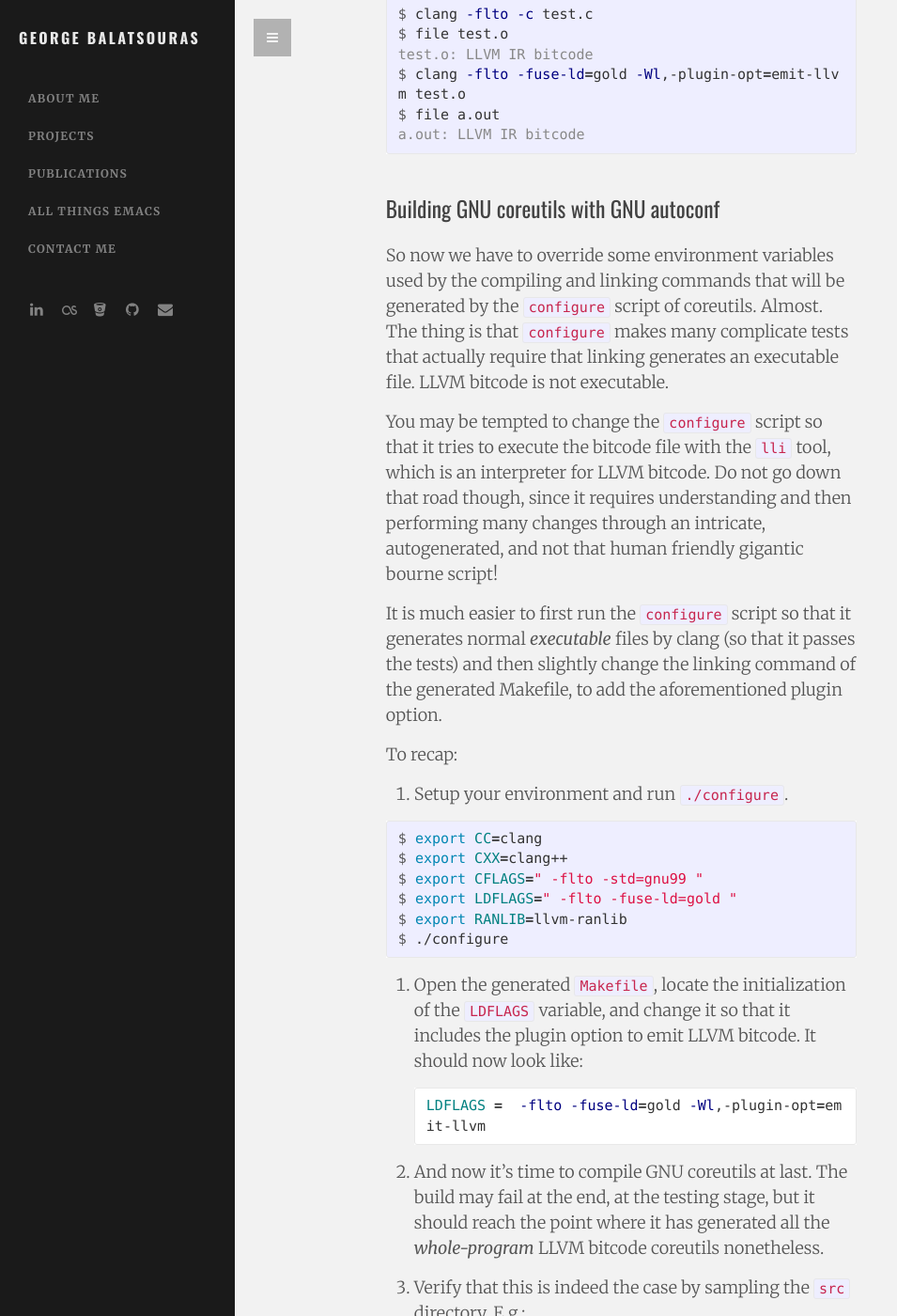
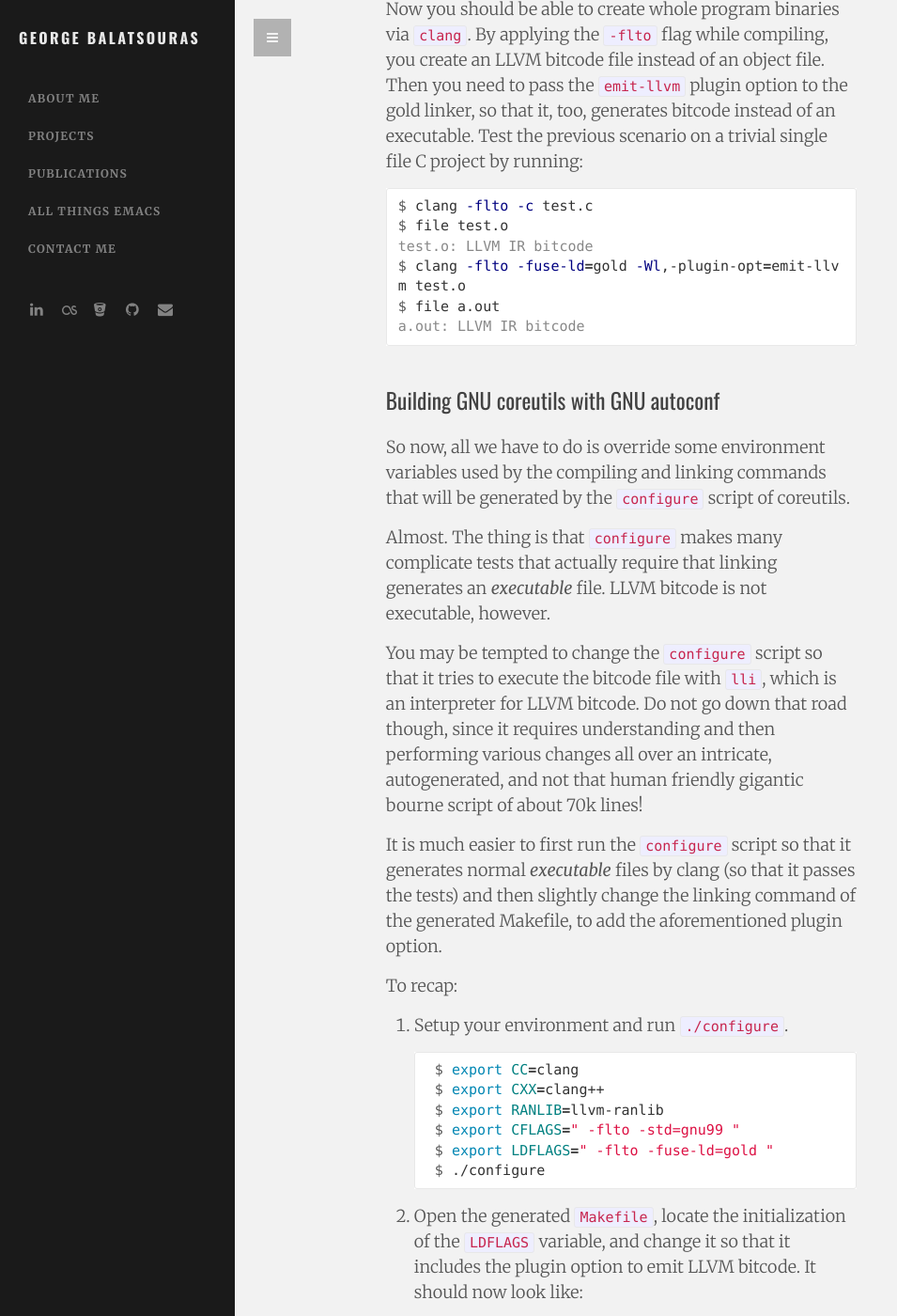
Before and after one commit to gbalats/gbalats.github.io, a Jekyll site: the page built from _posts/2015-12-10-building-coreutils-with-llvm.md, in a window 1280 px wide and 1400 px high, scrolled down 1497 px. Shown: the whole window at 94% size, without its empty margins (0-955 px from the left). Built offline with Jekyll 4.4.1, drawn with Linux system fonts in a browser that asks for light colours; Markdown is read by kramdown in place of the engine named in the settings; some of the changed text lies outside the part shown.

Commit message:
Various changes all over

```diff
--- a/Gemfile
+++ b/Gemfile
@@ -1,2 +1,3 @@
 source 'https://rubygems.org'
 gem 'github-pages'
+gem 'redcarpet'
--- a/_config.yml
+++ b/_config.yml
@@ -10,8 +10,9 @@
 lastfm_username: gbalats
 
 # Build settings
-markdown: kramdown
-
+markdown: redcarpet
+redcarpet:
+    extensions: ["smart", "tables", "no_intra_emphasis", "with_toc_data"]
 
 # Sass settings
 sass:
--- a/_posts/2015-12-10-building-coreutils-with-llvm.md
+++ b/_posts/2015-12-10-building-coreutils-with-llvm.md
@@ -1,5 +1,5 @@
 ---
-title: Compiling GNU Coreutils to LLVM Bitcode
+title: Compiling autotooled projects to LLVM Bitcode
 layout: post
 width:
   - col-xs-12
@@ -25,37 +25,48 @@
 
 <!-- ## Generating LLVM bitcode for the GNU coreutils ## -->
 
-To be able to analyze
+To be able to analyze a C/C++ project with
+[LLVM Datalog](https://github.com/plast-lab/llvm-datalog), we must
+generate a single *whole-program*
+[LLVM bitcode](http://llvm.org/releases/2.6/docs/BitCodeFormat.html)
+file. Many such projects are built with
+[autotools](https://www.gnu.org/software/automake/manual/html_node/Autotools-Introduction.html)
+though, so we must manually tweak the build process to do that.
+
+In what follows, I describe the necessary steps for compiling
 [GNU coreutils](http://www.gnu.org/software/coreutils/coreutils.html)
-we must create a single *whole-program* bitcode file per each coreutil
-command. Since **GNU coreutils** are built with **autotools**, we must
-tweak the build process accordingly.
+so that we end up with a single LLVM bitcode file per coreutil command
+(instead of an executable file), but the process should be roughly the
+same for other autotooled software as well.
+
 
 ### Prerequisites ###
-
 
 1. Check that the
    [gold linker](https://en.wikipedia.org/wiki/Gold_(linker)) is
    installed on your system. On Fedora, it is normally installed under
    `/usr/bin/ld.gold`. We could change the default linker (i.e., `ld`)
-   to point to `ld.gold` by using the `alternatives` utility, but it
-   is *not* necessary.
+   to point to `ld.gold` by using
+   [alternatives](http://linux.die.net/man/8/alternatives), but it is
+   *not* necessary.
 
 2. Verify that `ld.gold` accepts *plugin* arguments by running:
 
-   ~~~
-   $ ld.gold -plugin
-   ~~~
+    ~~~
+    $ ld.gold -plugin
+    ~~~
 
-   You should see a warning such as `-plugin: missing argument`.
+    You should see a warning such as `-plugin: missing argument`.
 
-3. Verify that `$LLVM_HOME/lib` contains the LLVM gold plugin,
-   `LLVMgold.so`. This is probably not the case for LLVM prebuilt
+3. Verify that your LLVM installation contains the
+   [gold plugin](http://llvm.org/docs/GoldPlugin.html) (look for
+   `lib/LLVMgold.so` under the main LLVM directory that also contains
+   `bin/clang`). This is probably *not* the case for LLVM prebuilt
    binaries, so you may need to compile LLVM from source (see next
-   [section](#compile-llvm)).
+   [section](#compiling-llvm-from-source-with-gold-plugin)).
 
 
-### Compiling LLVM from source (with LLVM gold plugin) ### {#compile-llvm}
+### Compiling LLVM from source <small>with gold plugin</small> ###
 
 See the [Getting Started](http://llvm.org/docs/GettingStarted.html)
 page on how to build LLVM. Choose the `"Unix Makefiles"` as a
@@ -63,48 +74,50 @@
 the path to `plugin-api.h` of *binutils* (which you may also need to
 build). The command to build LLVM should be something similar to:
 
-{% highlight console %}
+~~~ console
 $ cd /path/to/llvm/
 $ mkdir build
 $ cd build
 $ cmake -G "Unix Makefiles" -DLLVM_BINUTILS_INCDIR=/path/to/binutils/include ../llvm/
-{% endhighlight %}
+~~~
 
 Building will take a long time, but when it is over it should have created
 `lib/LLVMgold.so`.
 
-Now you should be able to create whole program binaries via clang. By
-applying the `-flto` flag while compiling, you create an LLVM bitcode
-file instead of an object file. Then you need to pass the `emit-llvm`
-plugin option to the gold linker, so that it, too, generates bitcode
-instead of an executable. Test the previous scenario on a trivial
-single file C project by running:
+Now you should be able to create whole program binaries via
+`clang`. By applying the `-flto` flag while compiling, you create an
+LLVM bitcode file instead of an object file. Then you need to pass the
+`emit-llvm` plugin option to the gold linker, so that it, too,
+generates bitcode instead of an executable. Test the previous scenario
+on a trivial single file C project by running:
 
-{% highlight console %}
+~~~ console
 $ clang -flto -c test.c
 $ file test.o
 test.o: LLVM IR bitcode
 $ clang -flto -fuse-ld=gold -Wl,-plugin-opt=emit-llvm test.o
 $ file a.out
 a.out: LLVM IR bitcode
-{% endhighlight %}
+~~~
 
 
 ### Building GNU coreutils with GNU autoconf ###
 
+So now, all we have to do is override some environment variables used
+by the compiling and linking commands that will be generated by the
+`configure` script of coreutils.
 
-So now we have to override some environment variables used by the
-compiling and linking commands that will be generated by the
-`configure` script of coreutils. Almost. The thing is that `configure`
-makes many complicate tests that actually require that linking
-generates an executable file. LLVM bitcode is not executable.
+Almost. The thing is that `configure` makes many complicate tests that
+actually require that linking generates an *executable* file. LLVM
+bitcode is not executable, however.
 
 You may be tempted to change the `configure` script so that it tries
-to execute the bitcode file with the `lli` tool, which is an
+to execute the bitcode file with
+[`lli`](http://llvm.org/docs/CommandGuide/lli.html), which is an
 interpreter for LLVM bitcode. Do not go down that road though, since
-it requires understanding and then performing many changes through an
-intricate, autogenerated, and not that human friendly gigantic bourne
-script!
+it requires understanding and then performing various changes all over
+an intricate, autogenerated, and not that human friendly gigantic
+bourne script of about 70k lines!
 
 It is much easier to first run the `configure` script so that it
 generates normal *executable* files by clang (so that it passes the
@@ -115,32 +128,61 @@
 
 1. Setup your environment and run `./configure`.
 
-{% highlight console %}
-$ export CC=clang
-$ export CXX=clang++
-$ export CFLAGS=" -flto -std=gnu99 "
-$ export LDFLAGS=" -flto -fuse-ld=gold "
-$ export RANLIB=llvm-ranlib
-$ ./configure
-{% endhighlight %}
+    ~~~ console
+    $ export CC=clang
+    $ export CXX=clang++
+    $ export RANLIB=llvm-ranlib
+    $ export CFLAGS=" -flto -std=gnu99 "
+    $ export LDFLAGS=" -flto -fuse-ld=gold "
+    $ ./configure
+    ~~~
 
 2. Open the generated `Makefile`, locate the initialization of the
    `LDFLAGS` variable, and change it so that it includes the plugin
    option to emit LLVM bitcode. It should now look like:
 
-   ~~~ make
-   LDFLAGS =  -flto -fuse-ld=gold -Wl,-plugin-opt=emit-llvm
-   ~~~
+    ~~~ make
+    LDFLAGS =  -flto -fuse-ld=gold -Wl,-plugin-opt=emit-llvm
+    ~~~
 
-3. And now it's time to compile GNU coreutils at last. The build may
-   fail at the end, at the testing stage, but it should reach the
-   point where it has generated all the *whole-program* LLVM bitcode
-   coreutils nonetheless.
+3. At some point, there used to be an `also-emit-llvm` plugin option,
+   which generated *both* an executable and a bitcode file. I do not
+   see such an option at `LLVM 3.7.0`, however. Had it been there, we
+   could just set the `LDFLAGS` to its final value *before* calling
+   `./configure`, and skip the previous step entirely. That is:
 
-4. Verify that this is indeed the case by sampling the
-   `src` directory. E.g.:
+    ~~~ console
+    $ ...
+    $ export LDFLAGS=" -flto -fuse-ld=gold  -Wl,-plugin-opt=also-emit-llvm "
+    $ ./configure
+    $ make
+    ~~~
 
-{% highlight console %}
-$ file src/who
-src/who: LLVM IR bitcode
-{% endhighlight %}
+4. And now it's time to compile GNU coreutils at last!
+
+    ~~~ console
+    $ make
+    ~~~
+
+    The build may fail at some point near the testing stage, but it should
+    have already generated all our precious *whole-program* LLVM
+    bitcode coreutils, nonetheless.
+
+5. Verify that this is indeed the case by sampling the
+   `src/` directory. E.g.:
+
+    ~~~ console
+    $ file src/who
+    src/who: LLVM IR bitcode
+    ~~~
+
+6. (Optional) To rename all the whole-program generated bitcode files
+   (adding the standard `.bc` suffix) and gather them to some `out/`
+   directory, run:
+
+    ~~~ console
+    $ mkdir out/
+    $ for i in `find src/ -type f -not -name '*.o' -maxdepth 1`
+    > do [[ $(file -b $i) = "LLVM IR bitcode" ]] && cp $i ${i/src/out}.bc
+    > done
+    ~~~
```
Also changed, not shown: Gemfile.lock.
